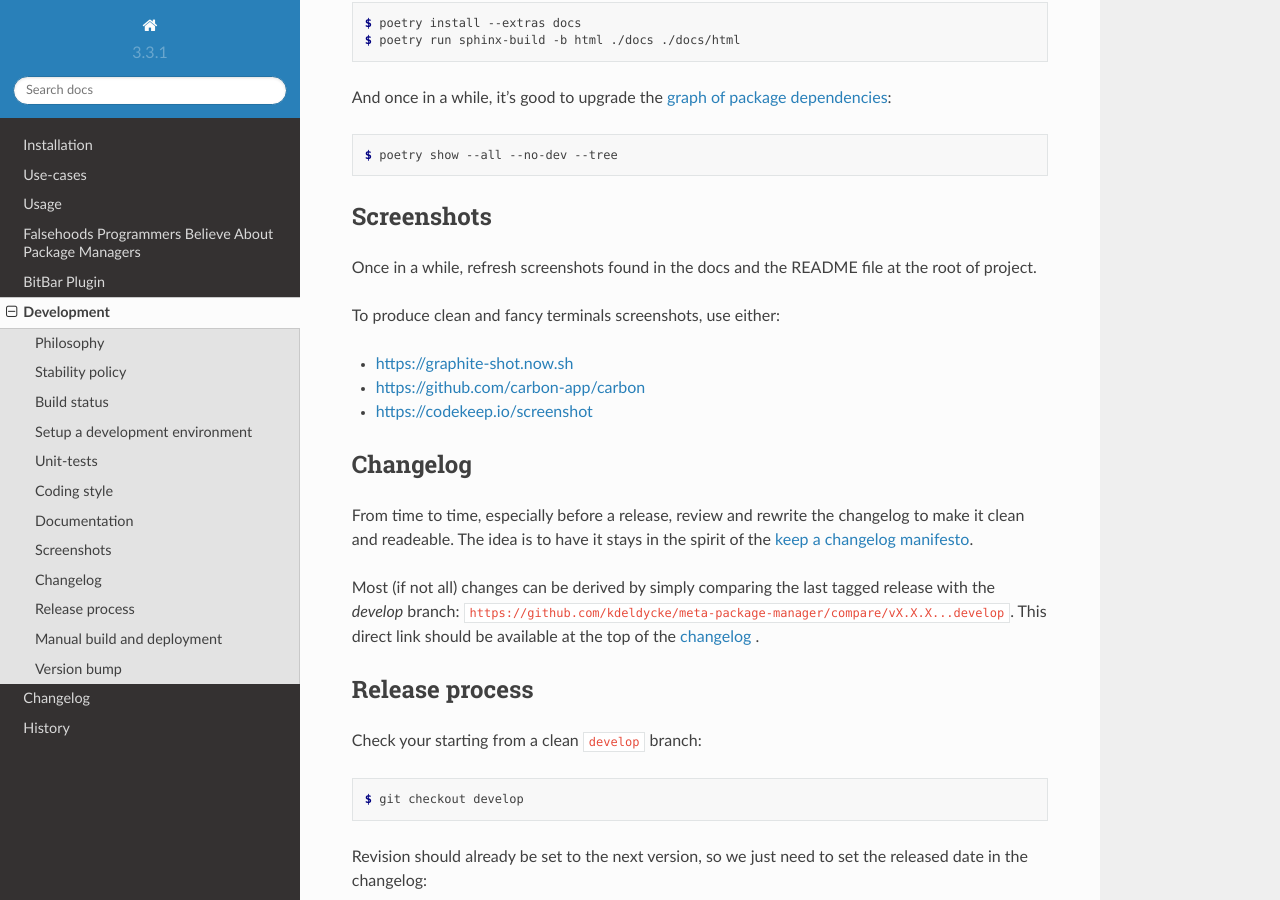
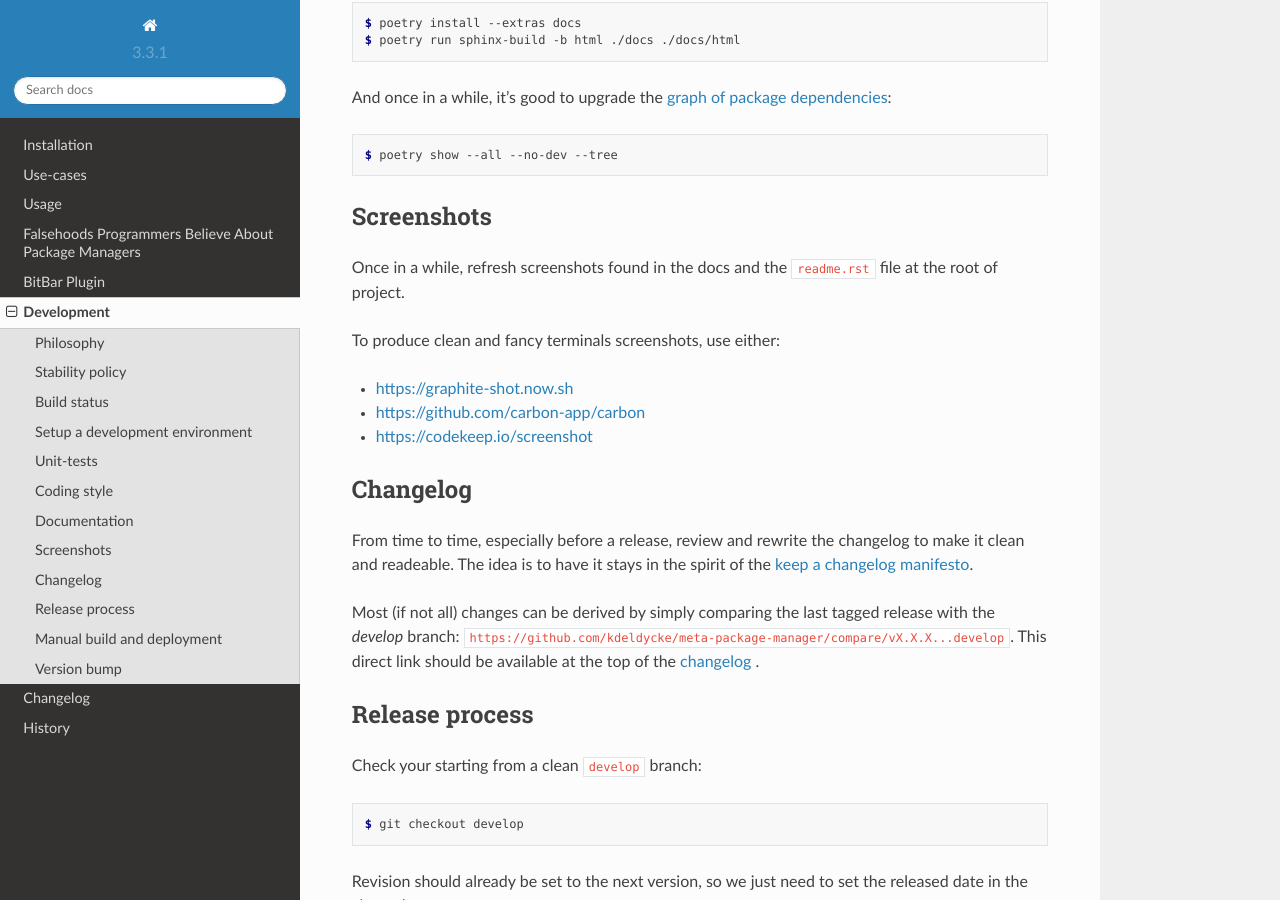
Before and after one commit to kdeldycke/meta-package-manager, a Sphinx documentation site: the page built from docs/development.rst, in a window 1280 px wide and 900 px high, scrolled down 1895 px. Built offline with Sphinx 7.4.7 and the Read the Docs theme 2.0.0, drawn with Linux system fonts in a browser that asks for light colours; pages that are not in the unit, such as notebooks, are missing from menus; the version number is read from the project's files by our own code.

Commit message:
Lower case readme file name.

```diff
--- a/docs/development.rst
+++ b/docs/development.rst
@@ -144,8 +144,8 @@ And once in a while, it's good to upgrade the `graph of package dependencies
 Screenshots
 -----------
 
-Once in a while, refresh screenshots found in the docs and the README file at
-the root of project.
+Once in a while, refresh screenshots found in the docs and the ``readme.rst``
+file at the root of project.
 
 To produce clean and fancy terminals screenshots, use either:
 
--- a/docs/index.rst
+++ b/docs/index.rst
@@ -1,4 +1,4 @@
-.. include:: ../README.rst
+.. include:: ../readme.rst
 
 Contents
 ========
--- a/pyproject.toml
+++ b/pyproject.toml
@@ -6,7 +6,7 @@ description = """
     CLI unifying Homebrew, apt, Chocolatey, Pip, NPM, Composer and the like."""
 license = 'GPL-2.0-or-later'
 authors = ["Kevin Deldycke <kevin@deldycke.com>"]
-readme = "README.rst"
+readme = "readme.rst"
 homepage = 'https://github.com/kdeldycke/meta-package-manager'
 repository = 'https://github.com/kdeldycke/meta-package-manager'
 documentation = 'https://meta-package-manager.readthedocs.io'
```
Also changed, not shown: readme.rst (renamed from README.rst), 1 other file.
